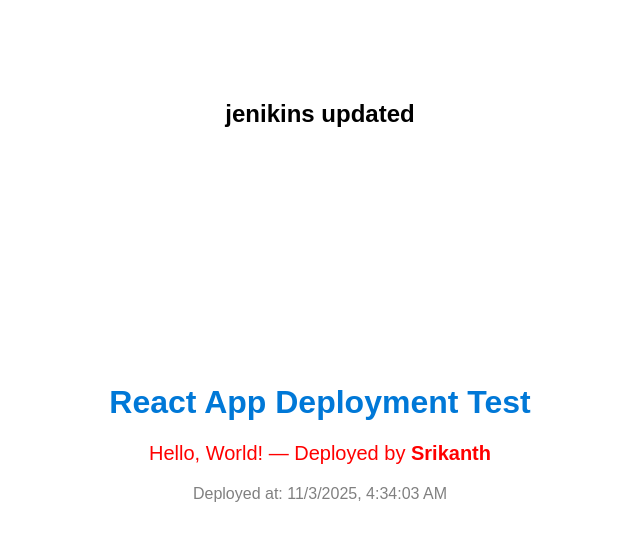
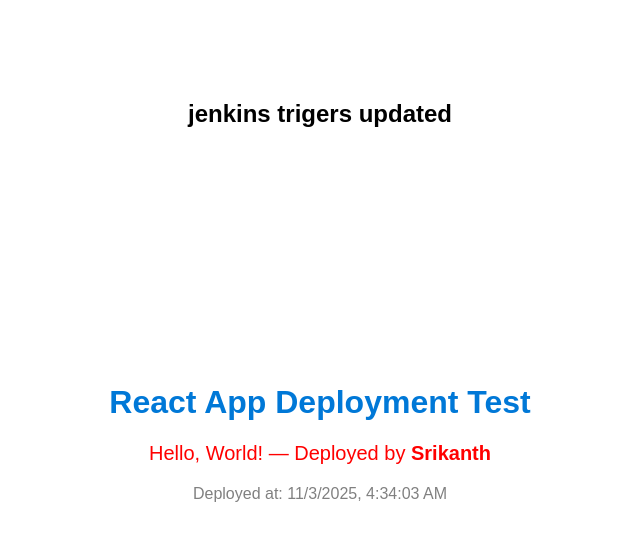
Before and after one commit to Srikanth-varma/reactforcloud, a React (Create React App) app: page / in a window 1280 px wide. Shown: the top 540 px of the page, without its empty margins (320-960 px from the left). Built offline with nearby package versions, Linux system fonts and the light colour scheme.

Commit message:
jenkins triggers

```diff
--- a/src/App.js
+++ b/src/App.js
@@ -15,7 +15,7 @@ function App() {
         fontFamily: "Arial, sans-serif",
       }}
     >
-      <h2>jenikins updated</h2>
+      <h2>jenkins trigers updated</h2>
       <h1 style={{ color: "#0078D7" }}>React App Deployment Test</h1>
       <p style={{ color: "red", fontSize: "20px" }}>
         Hello, World! — Deployed by <strong>Srikanth</strong>
```
